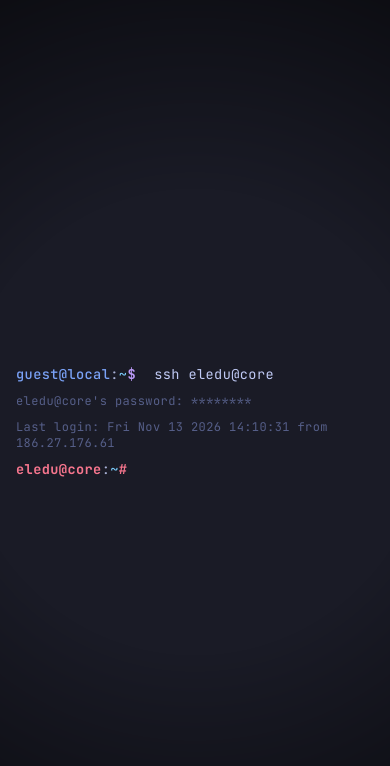
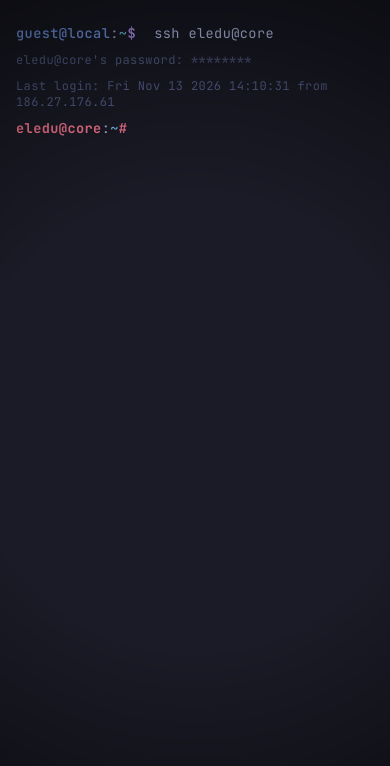
Before and after one commit to 3l3du/3l3du.github.io, a plain HTML site: page index.html in a window 390 px wide. Drawn offline with Linux system fonts and the light colour scheme.

Commit message:
Update style.css

```diff
--- a/style.css
+++ b/style.css
@@ -8,11 +8,12 @@ body {
     background-color: #1a1b26;
     color: #a9b1d6;
     font-family: 'JetBrains Mono', monospace;
-    height: 100vh;
+    min-height: 100vh;
     display: flex;
-    justify-content: center; /* Centrado horizontal */
-    align-items: center;     /* Centrado vertical */
-    overflow: hidden;
+    justify-content: center;     /* Centra la terminal horizontalmente */
+    align-items: flex-start;     /* Arranca desde arriba como una terminal real */
+    overflow-x: hidden;
+    padding: 3rem 1.5rem;
 }
 
 body::before {
@@ -33,7 +34,6 @@ body::before {
     gap: 0.8rem;
     width: 100%;
     max-width: 850px;
-    padding: 2rem;
 }
 
 .host-dim {
@@ -93,7 +93,8 @@ body::before {
 }
 
 @media (max-width: 600px) {
-    .terminal { font-size: 0.85rem; gap: 0.5rem; padding: 1rem; }
+    body { padding: 1.5rem 1rem; }
+    .terminal { font-size: 0.85rem; gap: 0.5rem; }
     .auth-prompt, .system-info { font-size: 0.75rem; }
     .cursor { width: 6px; height: 1rem; }
 }
```
